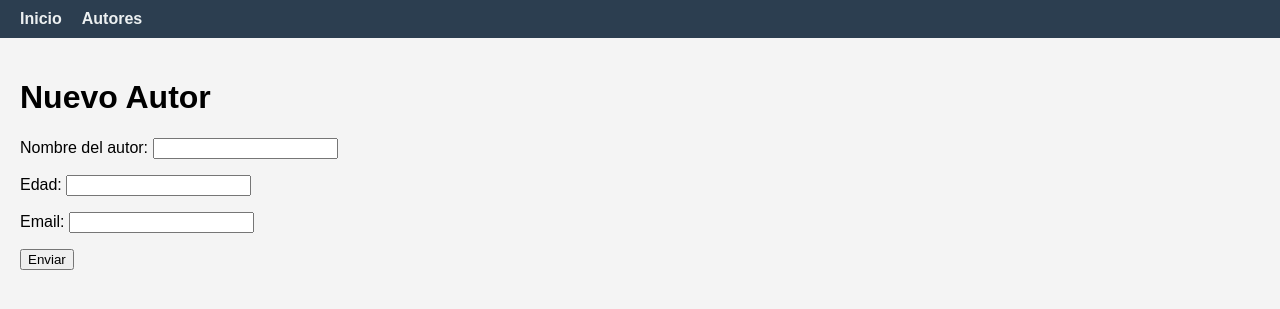
After one commit to xlmorval448/RECETAS_PRO, a Django app: page /blog/autor/nuevo in a window 1280 px wide. The commit adds this page. Shown: the top 309 px of the page. Run offline with Django 5.2, Linux system fonts and the light colour scheme.

Commit message:
Introducción de Formulario

```diff
--- /dev/null
+++ b/blog/forms.py
@@ -0,0 +1,6 @@
+from django import forms
+
+class Autorform(forms.Form):
+    nombre = forms.CharField(max_length=60, label='Nombre del autor:')
+    edad = forms.IntegerField(max_value=120, required=False, label='Edad:')
+    email = forms.EmailField(max_length=50)
--- a/blog/models.py
+++ b/blog/models.py
@@ -3,7 +3,6 @@ from django.db import models
 # Create your models here.
 class Post(models.Model):
     titulo = models.CharField(max_length=200)
-    #autor = models.CharField(max_length=60)
     autor = models.ForeignKey('Autor', on_delete=models.CASCADE)
     cuerpo = models.TextField()
 
--- /dev/null
+++ b/blog/templates/blog/autor_nuevo.html
@@ -0,0 +1,13 @@
+{% extends 'blog/base.html' %}
+
+{% block contenido %}
+
+<h1>Nuevo Autor</h1>
+
+<form method="POST" action="">
+    {% csrf_token %}
+    {{form.as_p}}
+    <input type="submit" value="Enviar">
+</form>
+
+{% endblock %}
--- a/blog/templates/blog/autores.html
+++ b/blog/templates/blog/autores.html
@@ -5,7 +5,7 @@
 {% block contenido %}
     <ul>
         {% for a in autores %}
-        <li><a href="{% url 'post_autor' autor_pk=a.pk %}">{{a.nombre}}</a></li> <!--No enlaza bien con post_autor (que es lo que quiero)-->
+        <li><a href="{% url 'post_autor' autor_pk=a.pk %}">{{a.nombre}}</a></li>
         {% endfor %}
     </ul>
 
--- a/blog/urls.py
+++ b/blog/urls.py
@@ -6,4 +6,5 @@ urlpatterns = [
     path('<int:pk>/', views.detalle_post, name='detalle_post'),
     path('autor/<int:autor_pk>/', views.post_autor, name='post_autor'),
     path('autores/', views.autores, name='autores'),
+    path('autor/nuevo', views.autor_nuevo, name='autor_nuevo')
 ]
--- a/blog/views.py
+++ b/blog/views.py
@@ -1,11 +1,28 @@
-from django.shortcuts import render, get_object_or_404
+from django.shortcuts import redirect, render, get_object_or_404
 from .models import Post, Autor
+from .forms import Autorform
 
 # Create your views here.
 def inicio(request):
     entradas = Post.objects.all()
     contexto = {'entradas': entradas}
     return render(request,'blog/inicio.html',contexto )
+
+def autor_nuevo(request):
+    if request.method == 'POST':
+        print(request.POST)
+        form = Autorform(request.POST)
+        if form.is_valid():
+            nombre = form.cleaned_data['nombre']
+            edad = form.cleaned_data['edad']
+            email = form.cleaned_data['email']
+
+            Autor.objects.create(nombre=nombre, edad=edad, email=email)
+            return redirect('autores')
+    else:
+        form = Autorform()
+
+    return render(request, 'blog/autor_nuevo.html',{'form':form})
 
 def detalle_post(request, pk):
     entrada = Post.objects.get(pk=pk)
```
Also changed, not shown: blog/templates/blog/inicio.html (+10 -3 lines).
